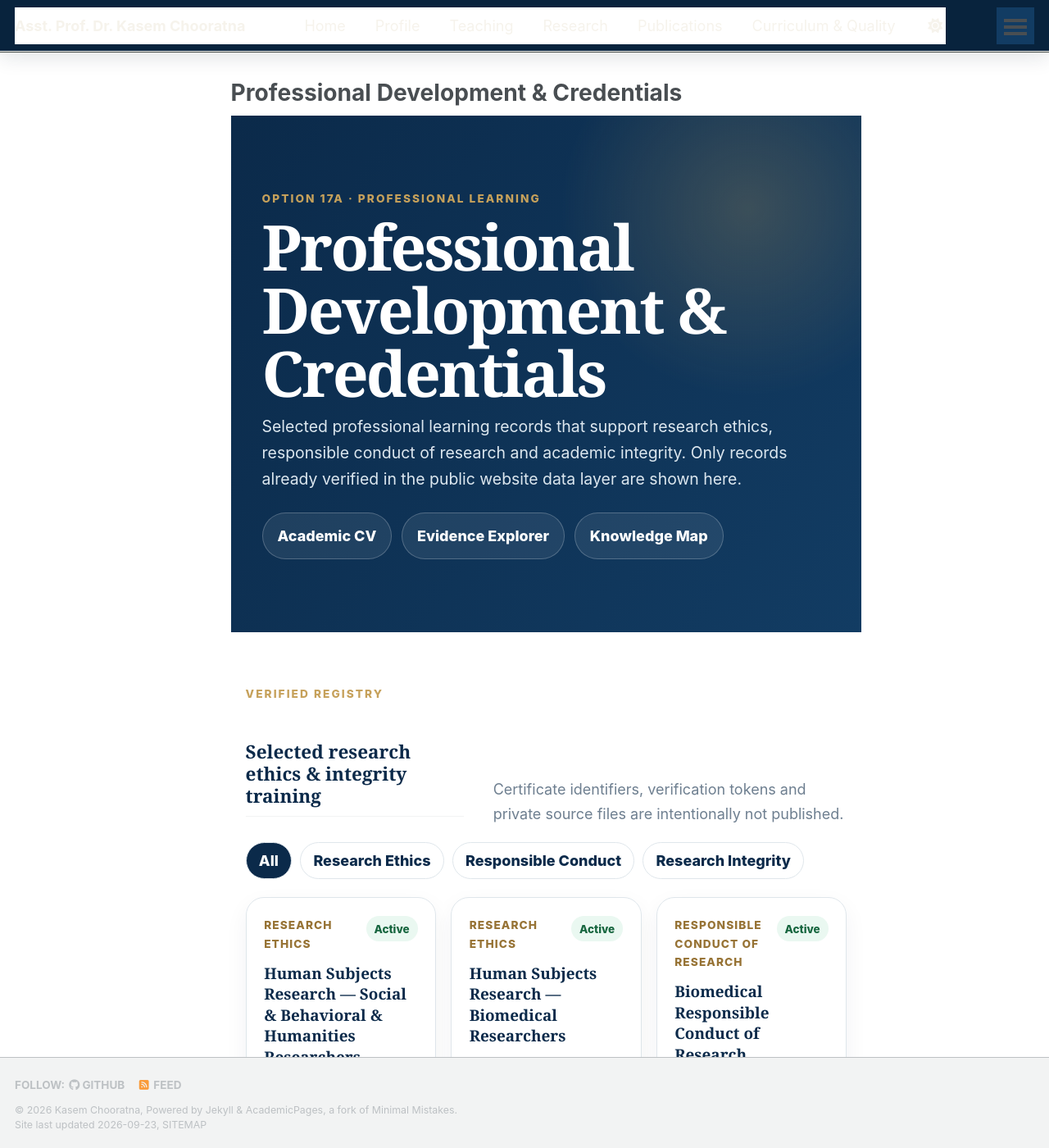
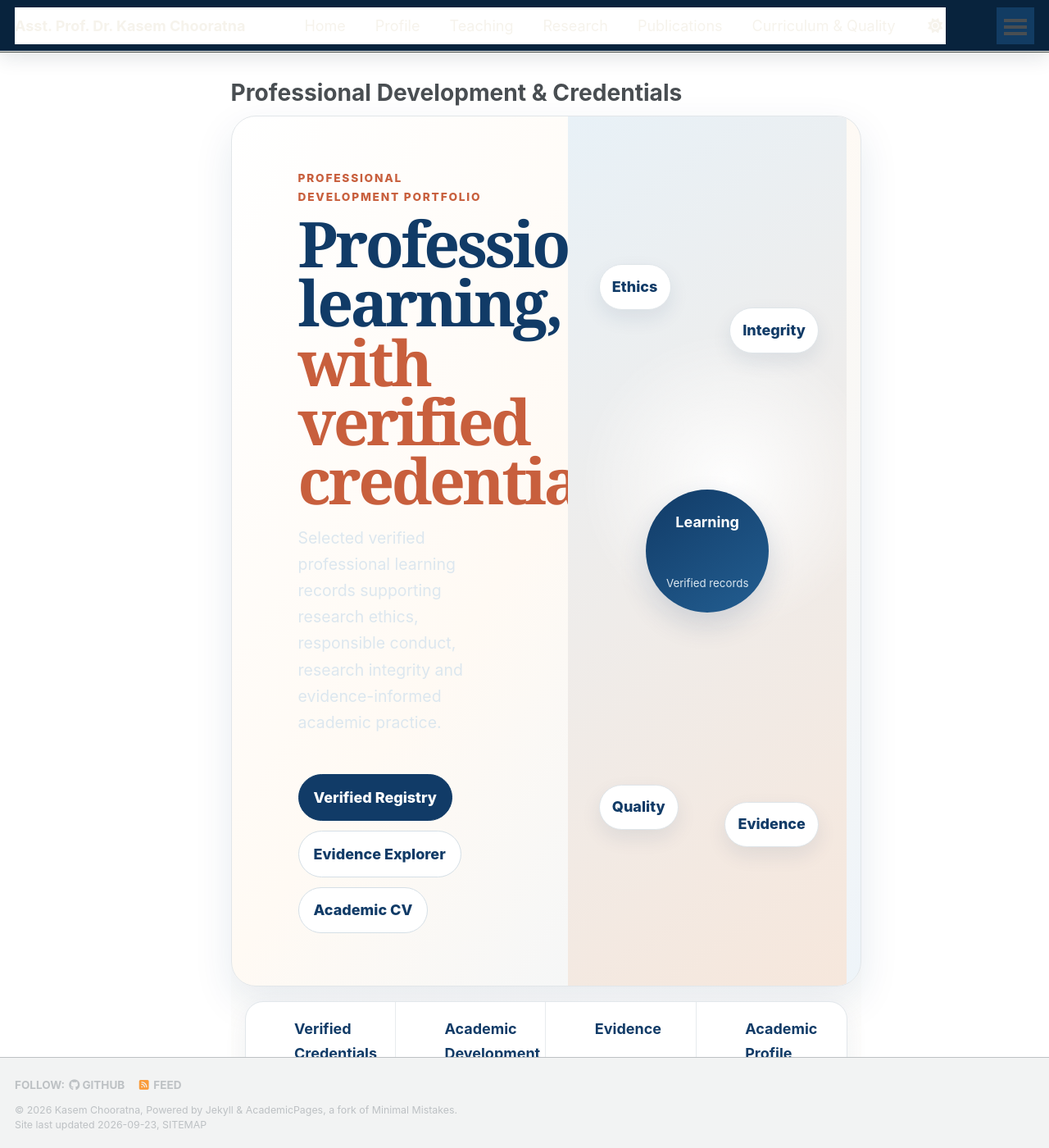
Before and after one commit to kasemch/kasemch.github.io, a Jekyll site: the page built from _pages/professional-development.md, in a window 1280 px wide and 1400 px high. Shown: the whole window at 82% size. Built offline with Jekyll 4.4.1, drawn with Linux system fonts in a browser that asks for light colours; a style sheet for code colours, icons or effects is not loaded.

Commit message:
Harmonize Professional Development Portfolio (#118)
* Apply Professional Development Portfolio structure

* Add Professional Development Portfolio visual layer

* Load Professional Development Portfolio stylesheet

* Document Professional Development Portfolio Wave 01

```diff
--- a/_includes/head/custom.html
+++ b/_includes/head/custom.html
@@ -123,6 +123,10 @@
 {% if page.url == '/about/' %}
 <link rel="stylesheet" href="{{ '/assets/css/professional-academic-profile.css' | relative_url }}">
 {% endif %}
+{% if page.url == '/professional-development/' %}
+<link rel="stylesheet" href="{{ '/assets/css/professional-development-portfolio.css' | relative_url }}">
+{% endif %}
+
 
 
 
--- a/_pages/professional-development.md
+++ b/_pages/professional-development.md
@@ -9,18 +9,34 @@ author_profile: false
 {% assign now_ts = site.time | date: "%s" | plus: 0 %}
 <link rel="stylesheet" href="{{ '/assets/css/professional-development.css' | relative_url }}">
 
-<div class="pd-page">
-  <section class="pd-hero">
-    <div class="pd-shell">
-      <div class="pd-kicker">Option 17A · Professional Learning</div>
-      <h1>Professional Development &amp; Credentials</h1>
-      <p class="pd-lead">Selected professional learning records that support research ethics, responsible conduct of research and academic integrity. Only records already verified in the public website data layer are shown here.</p>
-      <div class="pd-actions">
-        <a href="{{ '/cv/' | relative_url }}">Academic CV</a>
-        <a href="{{ '/evidence-explorer/' | relative_url }}">Evidence Explorer</a>
-        <a href="{{ '/knowledge-map/' | relative_url }}">Knowledge Map</a>
+<div class="pd-page pdp-studio">
+  <section class="pd-hero pdp-hero" aria-labelledby="pdp-title">
+    <div class="pd-shell pdp-hero-grid">
+      <div class="pdp-hero-copy">
+        <div class="pd-kicker">Professional Development Portfolio</div>
+        <h1 id="pdp-title">Professional learning,<br><span>with verified credentials.</span></h1>
+        <p class="pd-lead">Selected verified professional learning records supporting research ethics, responsible conduct, research integrity and evidence-informed academic practice.</p>
+        <div class="pd-actions">
+          <a class="pdp-action-primary" href="#credentials-title">Verified Registry</a>
+          <a href="{{ '/evidence-explorer/' | relative_url }}">Evidence Explorer</a>
+          <a href="{{ '/cv/' | relative_url }}">Academic CV</a>
+        </div>
+      </div>
+      <div class="pdp-hero-visual" aria-hidden="true">
+        <div class="pdp-core"><strong>Learning</strong><span>Verified records</span></div>
+        <div class="pdp-node pdp-node-a">Ethics</div>
+        <div class="pdp-node pdp-node-b">Integrity</div>
+        <div class="pdp-node pdp-node-c">Quality</div>
+        <div class="pdp-node pdp-node-d">Evidence</div>
       </div>
     </div>
+  </section>
+
+  <section class="pd-shell pdp-pillar-strip" aria-label="Professional development portfolio structure">
+    <a href="#credentials-title"><span>01</span><strong>Verified Credentials</strong><small>Public-safe training records</small></a>
+    <a href="#development-title"><span>02</span><strong>Academic Development</strong><small>How learning connects to academic work</small></a>
+    <a href="{{ '/evidence-explorer/' | relative_url }}"><span>03</span><strong>Evidence</strong><small>Traceable public-safe records</small></a>
+    <a href="{{ '/cv/' | relative_url }}"><span>04</span><strong>Academic Profile</strong><small>Connect development with the CV</small></a>
   </section>
 
   <section class="pd-section" aria-labelledby="credentials-title">
```
Also changed, not shown: docs/audits/professional-development-portfolio-wave01-2026-09-24.md (added, +31 -0 lines), assets/css/professional-development-portfolio.css (added).
